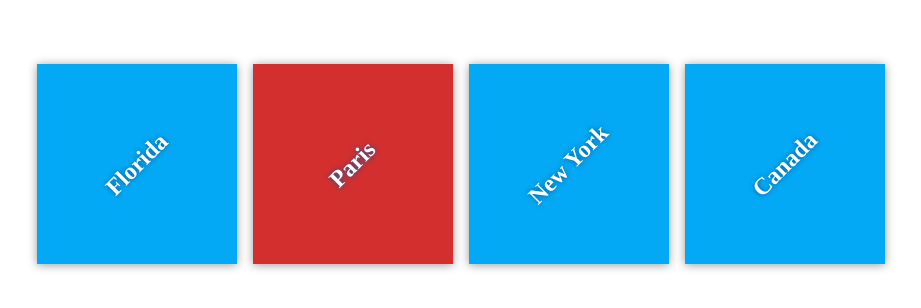
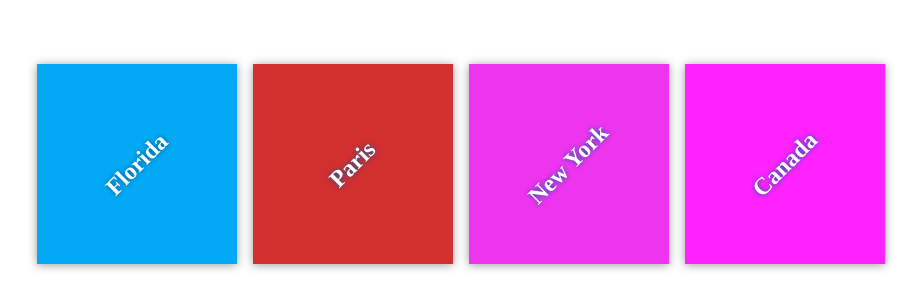
Before and after one commit to Abinash458/my-travel-plans, a plain HTML site: page index.html in a window 1280 px wide. Shown: the part 236-544 px from the top of the page, without its empty margins (179-1100 px from the left). Drawn offline with Linux system fonts and the light colour scheme.

Commit message:
Added animation and style to new cities

```diff
--- a/css/app.css
+++ b/css/app.css
@@ -58,3 +58,11 @@ h2 {
 #paris {
     background-color: #d32f2f;
 }
+
+#new_york {
+    background-color: #ef34ef;
+}
+
+#canada {
+    background-color: #ff22ff;
+}
```
